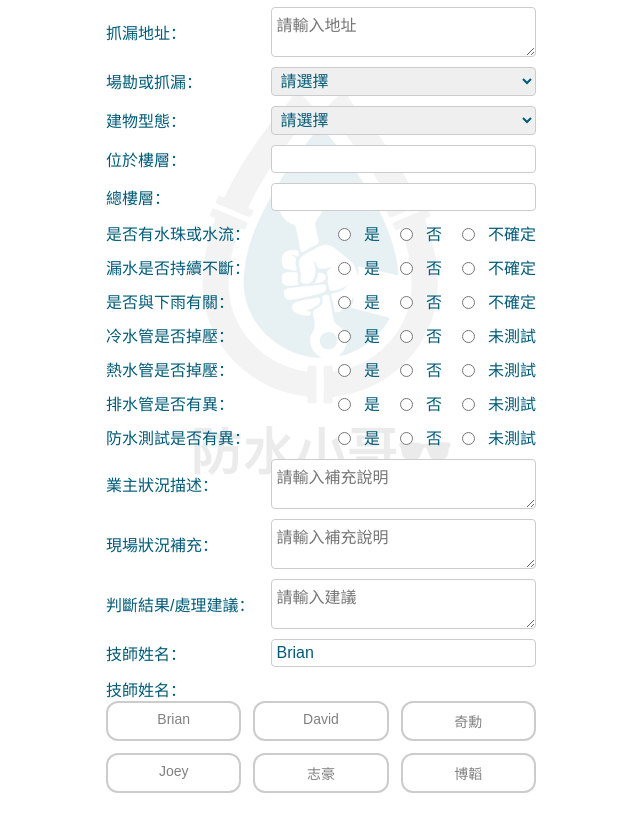
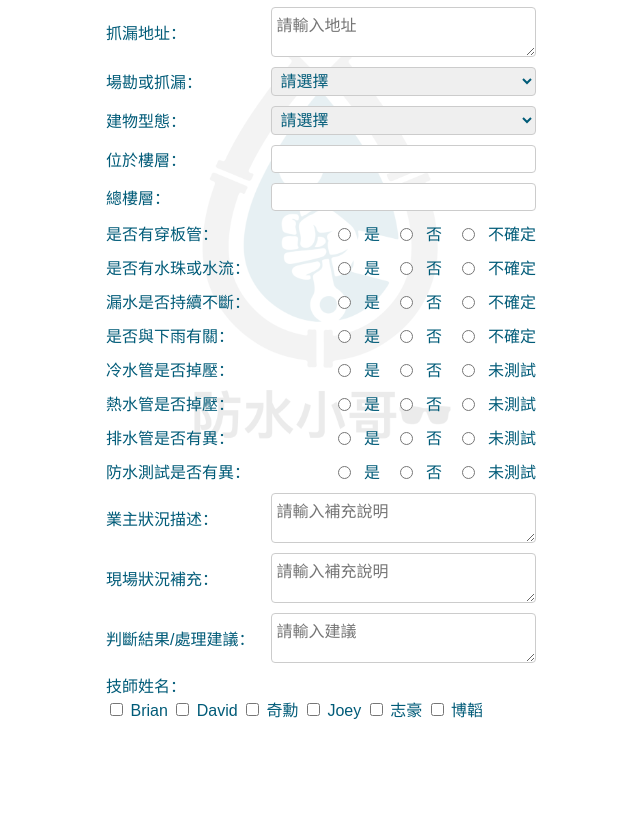
Before and after one commit to waterbrother-Brian/water118, a plain HTML site: page index.html in a window 1280 px wide. Shown: the part 260-1088 px from the top of the page, without its empty margins (319-959 px from the left). After the commit the page ends 1016 px from the top, so only its background shows below. Drawn offline with Linux system fonts and the light colour scheme.

Commit message:
Update index.html

```diff
--- a/index.html
+++ b/index.html
@@ -144,10 +144,11 @@
       <label for="building">建物型態：</label>
       <select id="building" name="building">
         <option value="" style="color:#005B78">請選擇</option>
-        <option value="公寓">公寓</option>
         <option value="新大樓">新大樓</option>
+        <option value="電梯社區">電梯社區</option>
         <option value="電梯華廈">電梯華廈</option>
         <option value="獨棟透天">獨棟透天</option>
+        <option value="公寓">公寓</option>
         <option value="其他">其他</option>
       </select>
     </div>
@@ -160,6 +161,15 @@
     <div class="form-row">
       <label for="totalFloor">總樓層：</label>
       <input type="text" id="totalFloor" name="totalFloor">
+    </div>
+
+ <div class="form-row">
+      <label>是否有穿板管：</label>
+      <div class="radio-group">
+        <input type="radio" id="seeWaterYes" name="seeWater" value="是" data-value="是"><label for="seeWaterYes">是</label>
+        <input type="radio" id="seeWaterNo" name="seeWater" value="否"><label for="seeWaterNo">否</label>
+        <input type="radio" id="seeWaterMaybe" name="seeWater" value="不確定"><label for="seeWaterMaybe">不確定</label>
+      </div>
     </div>
 
     <div class="form-row">
@@ -240,49 +250,6 @@
       <textarea id="suggestion" name="suggestion" placeholder="請輸入建議"></textarea>
     </div>
 
-    <div class="form-row">
-      <label for="technician">技師姓名：</label>
-      <input type="text" id="technician" name="technician" value="Brian">
-    </div>
-
-  <style>
-  .tech-group {
-    display: grid;
-    grid-template-columns: repeat(auto-fit, minmax(100px, 1fr));
-    gap: 12px;
-  }
-
-  .tech-option {
-    display: block;
-    background-color: white;
-    border: 2px solid #ccc;
-    border-radius: 12px;
-    text-align: center;
-    padding: 8px;
-    font-size: 14px;
-    color: gray;
-    cursor: pointer;
-    transition: all 0.3s ease;
-    position: relative;
-  }
-
-  .tech-option input[type="checkbox"] {
-    display: none;
-  }
-
-  .tech-option input[type="checkbox"]:checked + span {
-    background-color: #00557f;
-    color: white;
-    border-radius: 10px;
-    padding: 8px 0;
-    display: block;
-  }
-
-  .tech-option span {
-    display: block;
-  }
-</style>
-
 <div style="margin-bottom: 15px;">
    <label for="technician">技師姓名：</label>
   <div class="tech-group">
```
